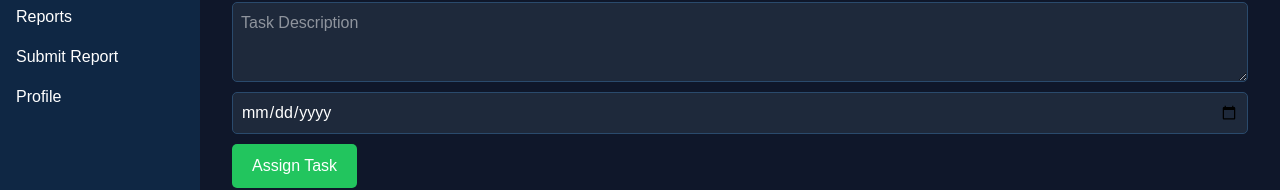
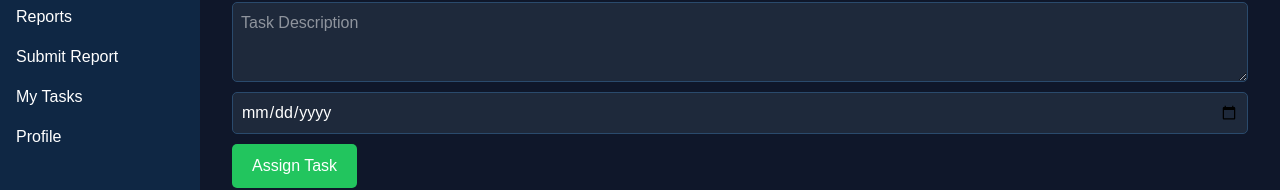
Before and after one commit to nayanranjandas777-cell/INTERNFLOW, a React app in the folder frontend/: page /admin/tasks in a window 1280 px wide. Shown: the part 163-353 px from the top of the page. Built offline with nearby package versions, Linux system fonts and the light colour scheme; no server answers; the HTML template or start-up script is replaced by a standard one.

Commit message:
fix navbar for admin and intern roles, add intern tasks link

```diff
--- a/frontend/src/components/Navbar.jsx
+++ b/frontend/src/components/Navbar.jsx
@@ -3,7 +3,7 @@ import { Link, useNavigate } from 'react-router-dom'
 
 function Navbar() {
   const navigate = useNavigate()
-  const [user, setUser] = useState(JSON.parse(localStorage.getItem('user')))
+  const [user] = useState(JSON.parse(localStorage.getItem('user')))
 
   const logout = () => {
     localStorage.removeItem('token')
@@ -20,9 +20,16 @@ function Navbar() {
       <h2 style={{ color: '#38bdf8', marginBottom: '1rem' }}>InternFlow</h2>
 
       <Link to="/dashboard" style={{ color: 'white', textDecoration: 'none' }}>Dashboard</Link>
-      <Link to="/attendance" style={{ color: 'white', textDecoration: 'none' }}>Attendance</Link>
-      <Link to="/reports" style={{ color: 'white', textDecoration: 'none' }}>Reports</Link>
-      <Link to="/intern/reports" style={{ color: 'white', textDecoration: 'none' }}>Submit Report</Link>
+
+      {user?.role !== 'admin' && (
+        <>
+          <Link to="/attendance" style={{ color: 'white', textDecoration: 'none' }}>Attendance</Link>
+          <Link to="/reports" style={{ color: 'white', textDecoration: 'none' }}>Reports</Link>
+          <Link to="/intern/reports" style={{ color: 'white', textDecoration: 'none' }}>Submit Report</Link>
+          <Link to="/intern/tasks" style={{ color: 'white', textDecoration: 'none' }}>My Tasks</Link>
+        </>
+      )}
+
       <Link to="/profile" style={{ color: 'white', textDecoration: 'none' }}>Profile</Link>
 
       {user?.role === 'admin' && (
```
